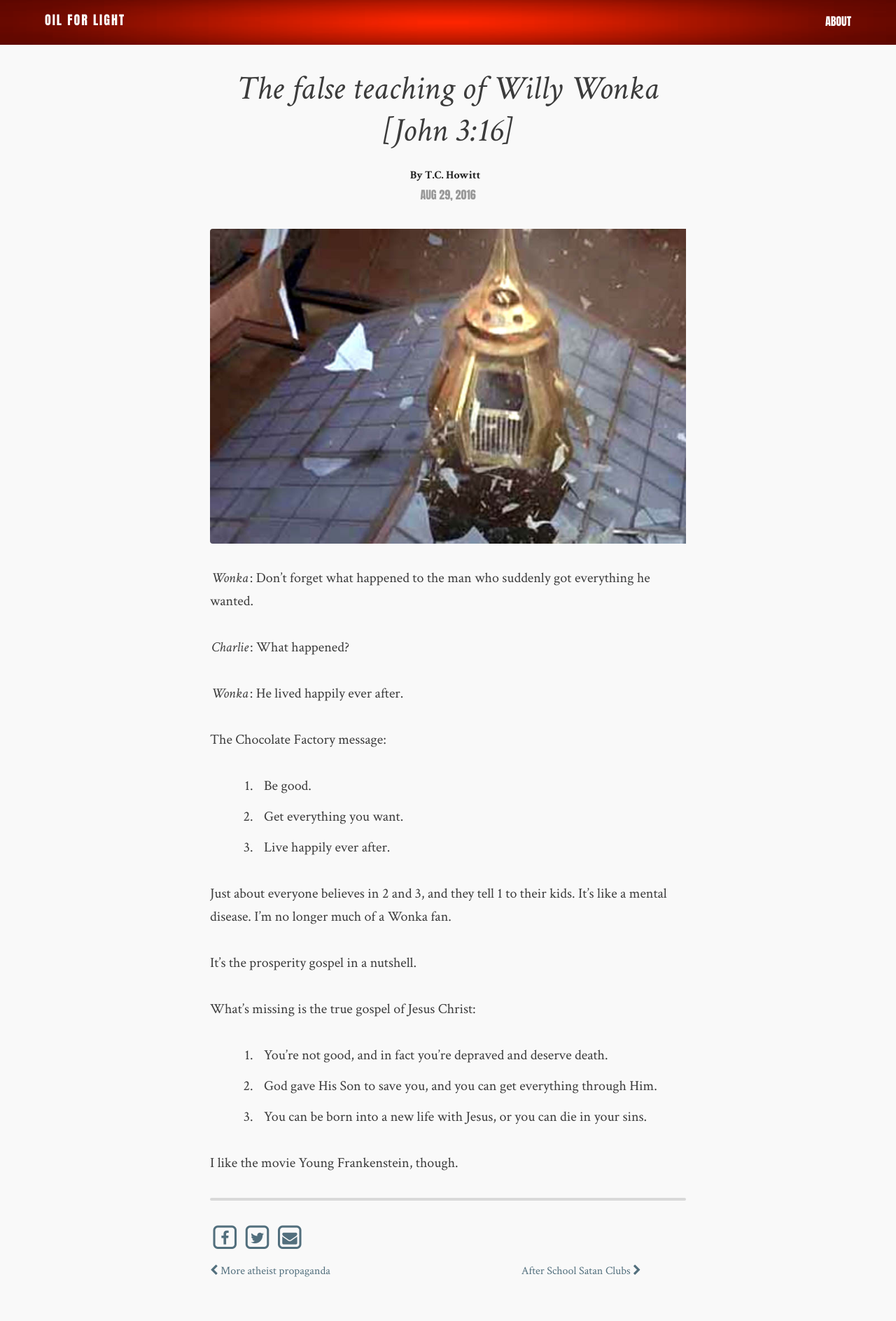
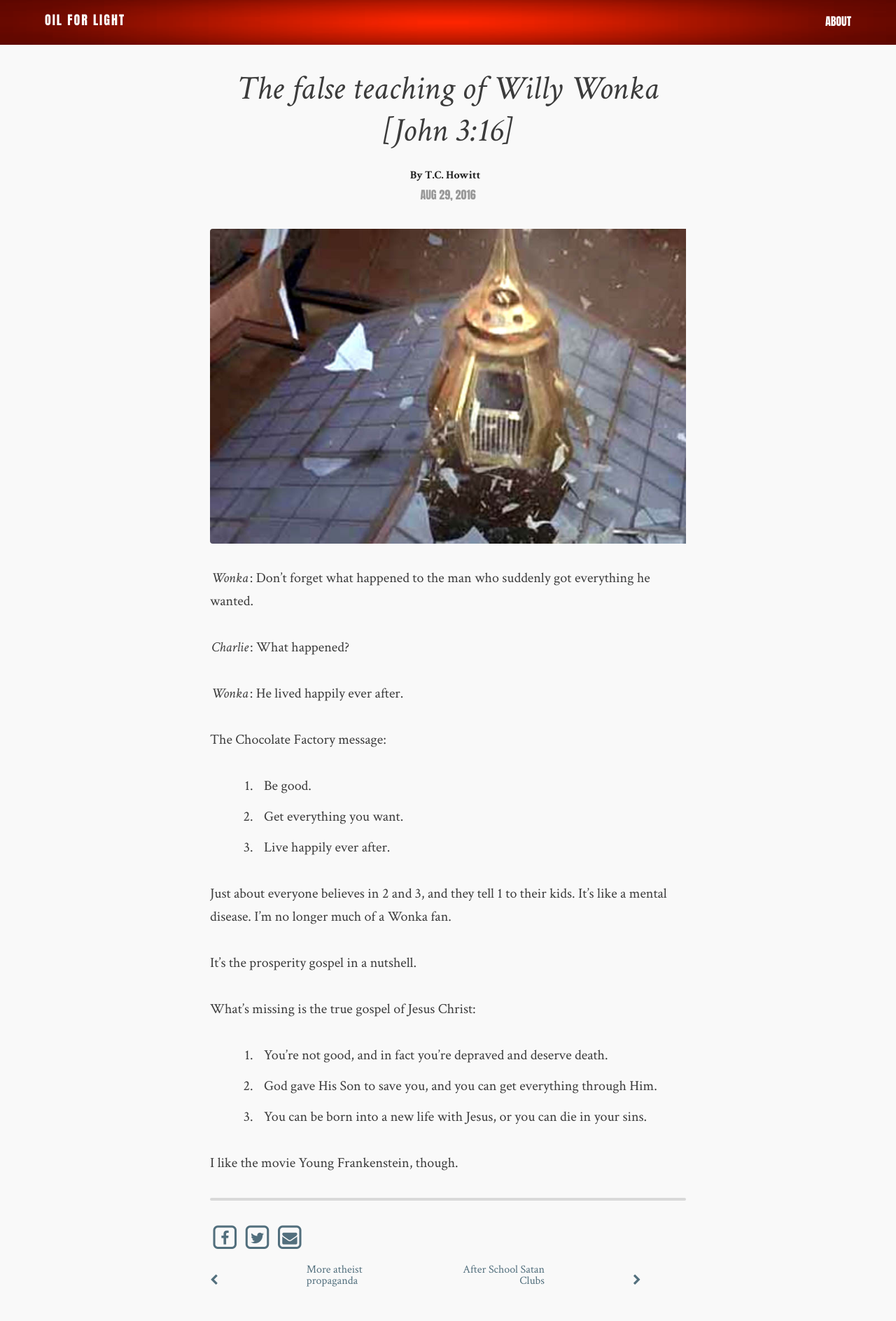
Before and after one commit to flashlightministries/oilforlight, a Jekyll site: the page built from _posts/2016-08-29-willy-wonka-false.md, in a window 1280 px wide. Shown: the whole page at 70% size. Built offline with Jekyll 4.4.1, drawn with Linux system fonts in a browser that asks for light colours; nearby versions of some CDN libraries.

Commit message:
Update post.html

```diff
--- a/_layouts/post.html
+++ b/_layouts/post.html
@@ -64,12 +64,12 @@
   <div class="page-nav">
     <span>
       {% if page.next.url %}
-        <a class="next small" href="{{page.next.url}}"><i class="fa fa-chevron-left" aria-hidden="true"></i> {{page.next.title}}</a>
+        <a class="next small" href="{{page.next.url}}"><span><i class="fa fa-chevron-left" aria-hidden="true"></i></span><span>{{page.next.title}}</span></a>
       {% endif %}
     </span>
     <span class="align-right">
       {% if page.previous.url %}
-        <a class="prev small" href="{{page.previous.url}}">{{page.previous.title}} <i class="fa fa-chevron-right" aria-hidden="true"></i></a>
+        <a class="prev small" href="{{page.previous.url}}"><span>{{page.previous.title}}</span><span><i class="fa fa-chevron-right" aria-hidden="true"></i></span></a>
       {% endif %}
     </span>
   </div>
```
